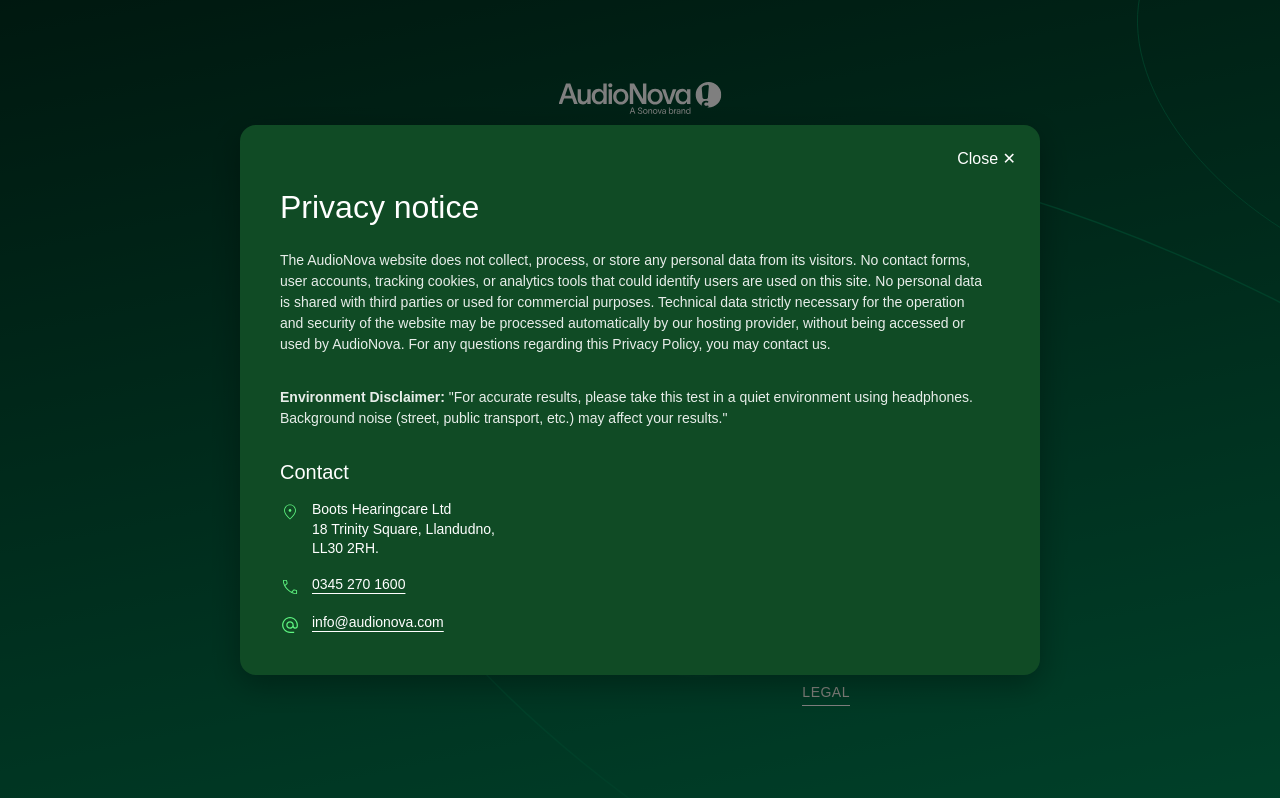
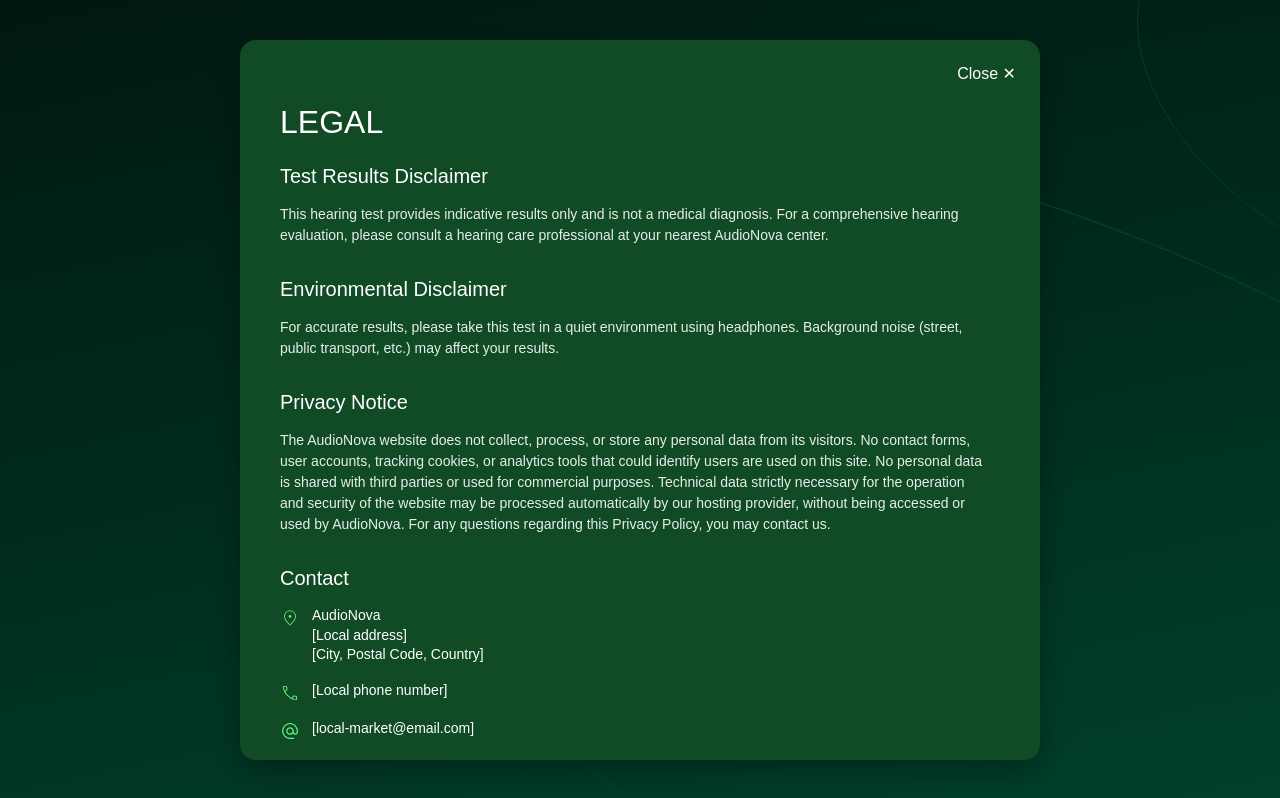
Before and after one commit to gaspoorf/audionova, a Next.js app: page / in a window 1280 px wide. Both pictures are taken after a click on the link "LEGAL". Built offline with nearby package versions, Linux system fonts and the light colour scheme; a web font is replaced by a local one.

Commit message:
FEATURE: feedbacl legal popup

```diff
--- a/src/components/LegalModal.tsx
+++ b/src/components/LegalModal.tsx
@@ -16,57 +16,68 @@
           Close ✕
         </button>
 
-        <h2 className={styles.title}>Privacy notice</h2>
+        <h2 className={styles.title}>LEGAL</h2>
 
+        {/* #1 Test Results Disclaimer */}
         <div className={styles.section}>
+          <h3 className={styles.sectionTitle}>Test Results Disclaimer</h3>
+          <div className={styles.scrollableContent}>
+            <p className={styles.text}>
+              This hearing test provides indicative results only and is not a medical diagnosis.
+              For a comprehensive hearing evaluation, please consult a hearing care professional
+              at your nearest AudioNova center.
+            </p>
+          </div>
+        </div>
+
+        {/* #2 Environmental Disclaimer */}
+        <div className={styles.section}>
+          <h3 className={styles.sectionTitle}>Environmental Disclaimer</h3>
+          <div className={styles.scrollableContent}>
+            <p className={styles.text}>
+              For accurate results, please take this test in a quiet environment using headphones.
+              Background noise (street, public transport, etc.) may affect your results.
+            </p>
+          </div>
+        </div>
+
+        {/* #3 Privacy Notice */}
+        <div className={styles.section}>
+          <h3 className={styles.sectionTitle}>Privacy Notice</h3>
           <div className={styles.scrollableContent}>
             <p className={styles.text}>
               The AudioNova website does not collect, process, or store any personal data from its visitors.
-              No contact forms, user accounts, tracking cookies, or analytics tools that could identify users are used on this site. No personal data is shared with third parties or used for commercial purposes.
-              Technical data strictly necessary for the operation and security of the website may be processed automatically by our hosting provider, without being accessed or used by AudioNova.
+              No contact forms, user accounts, tracking cookies, or analytics tools that could identify users
+              are used on this site. No personal data is shared with third parties or used for commercial purposes.
+              Technical data strictly necessary for the operation and security of the website may be processed
+              automatically by our hosting provider, without being accessed or used by AudioNova.
               For any questions regarding this Privacy Policy, you may contact us.
             </p>
           </div>
         </div>
 
-        <div className={styles.section}>
-          <div className={styles.scrollableContent}>
-            <p className={styles.text}>
-              <strong>Environment Disclaimer:</strong> "For accurate results, please take this test in a quiet environment using headphones. Background noise (street, public transport, etc.) may affect your results."
-            </p>
-            </div>
-        </div>
-
-
-
+        {/* Contact placeholders */}
         <div className={styles.section}>
           <h3 className={styles.sectionTitle}>Contact</h3>
           <div className={styles.contactList}>
             <div className={styles.contactItem}>
               <Image src="/icons/location.svg" alt="Location" width={20} height={20} />
               <span>
-                Boots Hearingcare Ltd<br />
-                18 Trinity Square, Llandudno,<br />
-                LL30 2RH.
+                AudioNova<br />
+                [Local address]<br />
+                [City, Postal Code, Country]
               </span>
             </div>
             <div className={styles.contactItem}>
               <Image src="/icons/call.svg" alt="Phone" width={20} height={20} />
-              <a href="tel:03452701600">0345 270 1600</a>
+              <span>[Local phone number]</span>
             </div>
             <div className={styles.contactItem}>
               <Image src="/icons/email.svg" alt="Email" width={20} height={20} />
-              <a href="mailto:info@audionova.com">info@audionova.com</a>
+              <span>[local-market@email.com]</span>
             </div>
           </div>
         </div>
-
-        {/* <div className={styles.section}>
-          <h3 className={styles.sectionTitle}>Cookie privacy notice</h3>
-          <p className={styles.text}>
-            At vero eos et accusamus et iusto odio dignissimos ducimus qui blanditiis praesentium voluptatum deleniti atque corrupti.
-          </p>
-        </div> */}
       </div>
     </div>
   );
```
